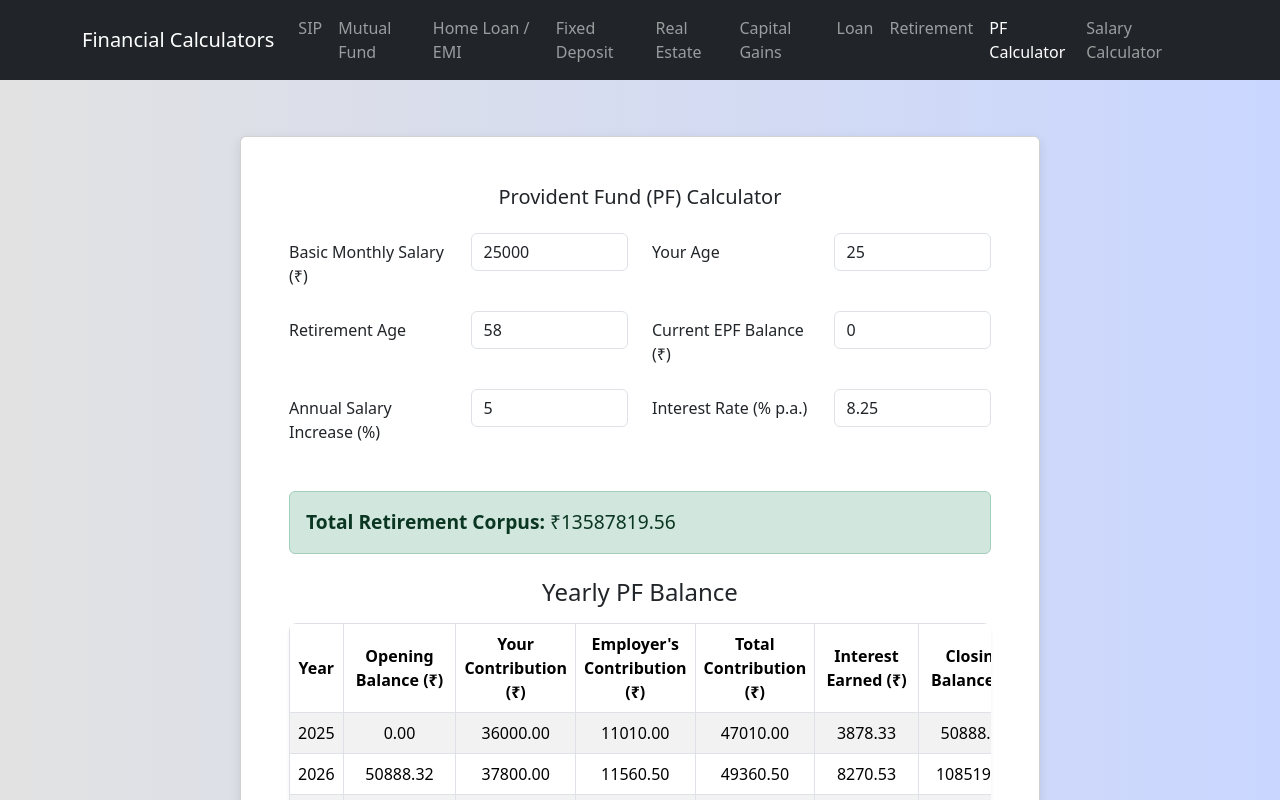
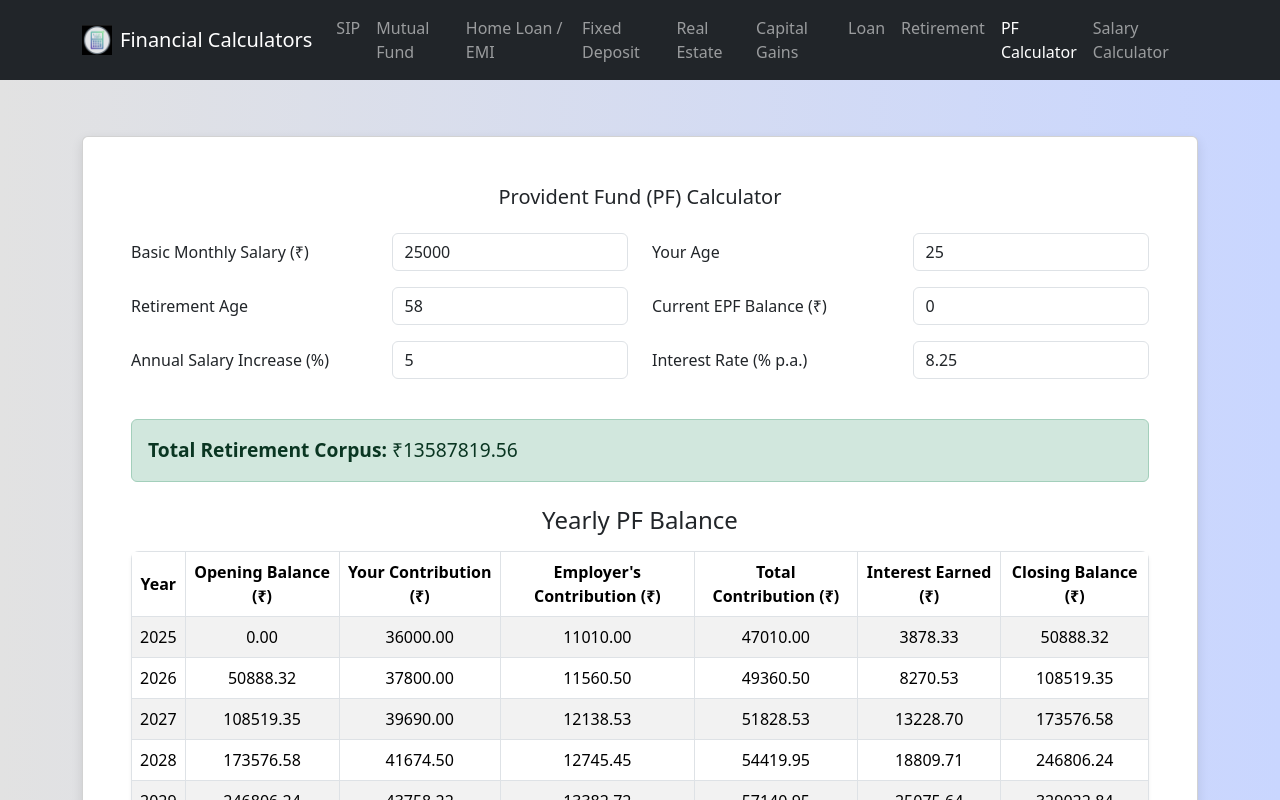
Before and after one commit to Saurabh0786/calculator_project, a React (Vite) app: page /#/pf in a window 1280 px wide. Shown: the top 800 px of the page. Built offline with nearby package versions, Linux system fonts and the light colour scheme.

Commit message:
Some changes

```diff
--- a/index.html
+++ b/index.html
@@ -2,7 +2,7 @@
   <html lang="en">
     <head>
       <meta charset="UTF-8" />
-      <link rel="icon" type="image/svg+xml" href="/vite.svg" />
+      <link rel="icon" type="image/png" href="/Favicon.png" />
       <meta name="viewport" content="width=device-width, initial-scale=1.0" />
       <meta name="description" content="Modern Financial Calculators" />
       <meta name="theme-color" content="#ffffff" />
--- a/src/components/Header.jsx
+++ b/src/components/Header.jsx
@@ -6,7 +6,16 @@ function Header() {
   return (
     <Navbar bg="dark" variant="dark" expand="lg">
       <Container>
-        <Navbar.Brand href="#">Financial Calculators</Navbar.Brand>
+        <Navbar.Brand href="#">
+          <img
+            src="/Logo.png"
+            width="30"
+            height="30"
+            className="d-inline-block align-top me-2"
+            alt="Financial Calculators Logo"
+          />
+          Financial Calculators
+        </Navbar.Brand>
         <Navbar.Toggle aria-controls="basic-navbar-nav" />
         <Navbar.Collapse id="basic-navbar-nav">
           <Nav className="me-auto">
--- a/src/components/PfCalculator.jsx
+++ b/src/components/PfCalculator.jsx
@@ -61,7 +61,7 @@ const PfCalculator = () => {
   }, [basicSalary, currentAge, retirementAge, currentEpfBalance, annualSalaryIncrease, interestRate]);
 
   return (
-    <Card className="calculator-card">
+    <Card className="calculator-card calculator-card-lg">
       <Card.Body>
         <Card.Title className="text-center mb-4">Provident Fund (PF) Calculator</Card.Title>
         <Form>
--- a/src/index.css
+++ b/src/index.css
@@ -10,6 +10,10 @@ body {
     box-shadow: 0 4px 12px rgba(0,0,0,0.1);
     border: none;
     border-radius: 0.75rem;
+  }
+
+  .calculator-card-lg {
+    max-width: 1200px;
   }
 
   .result-alert {
```
Also changed, not shown: public/Favicon.png (added), public/Logo.png (added).
